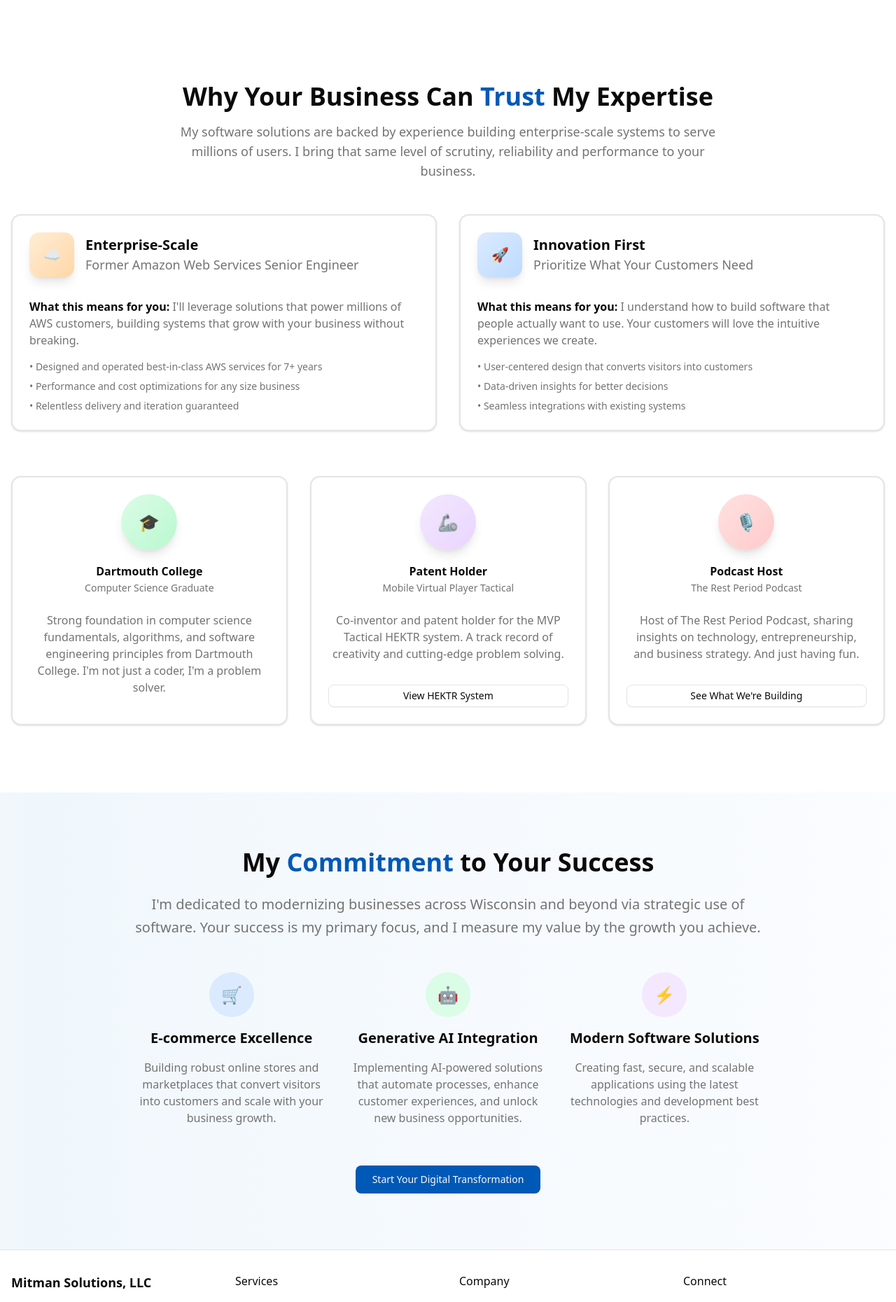
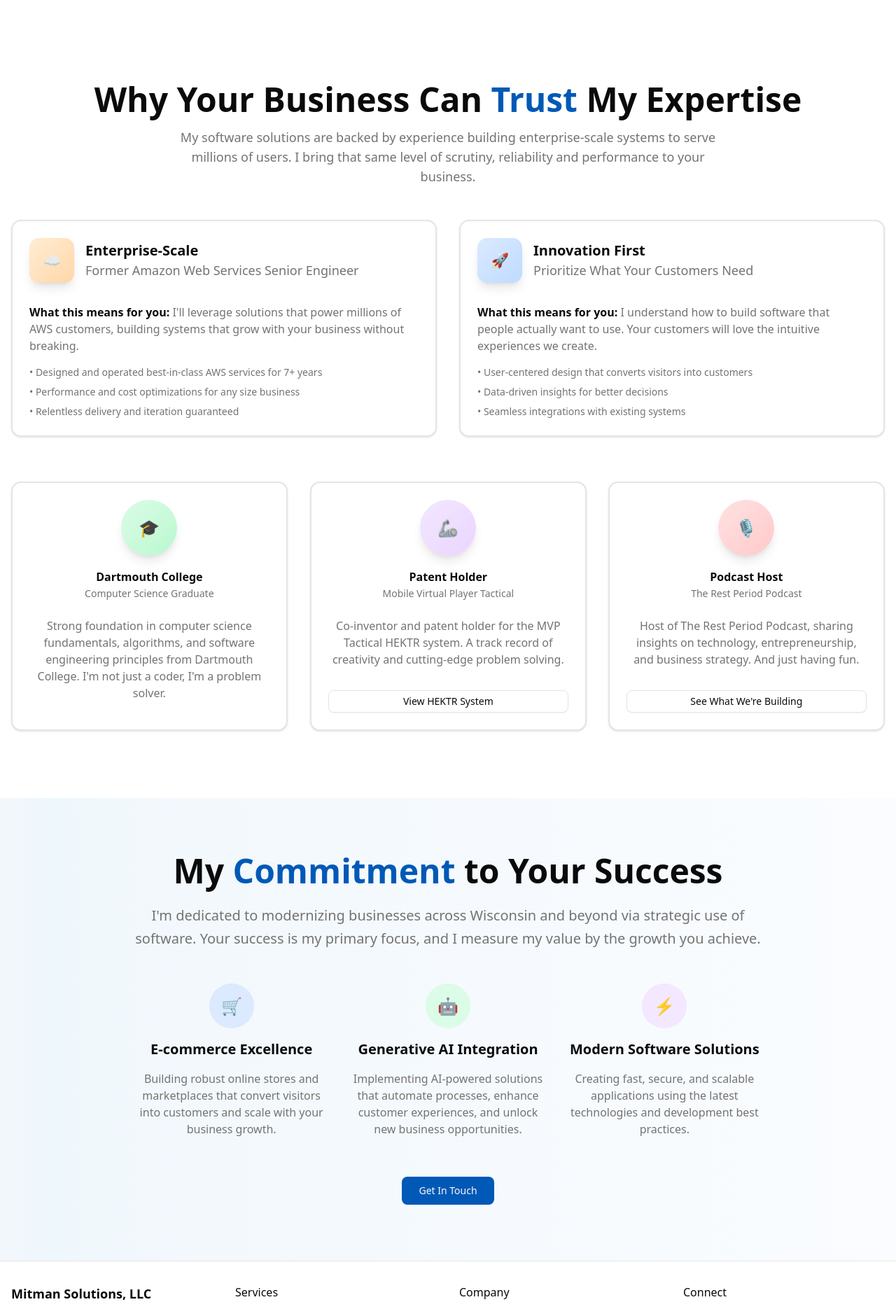
Before and after one commit to mmitman33/mitman-solutions, a Next.js app: page /about in a window 1280 px wide. Shown: the part 736-2596 px from the top of the page at 70% size. Built offline with nearby package versions, Linux system fonts and the light colour scheme.

Commit message:
Fix sizing

```diff
--- a/src/app/about/page.tsx
+++ b/src/app/about/page.tsx
@@ -38,7 +38,7 @@ export default function About() {
       <section className="py-20 lg:py-24">
         <div className="container mx-auto px-4">
         <ScrollAnimation className="text-center space-y-4 mb-12">
-          <h2 className="text-2xl sm:text-3xl lg:text-4xl font-bold text-foreground">
+          <h2 className="text-3xl sm:text-4xl lg:text-5xl font-bold text-foreground">
             Why Your Business Can <span className="text-primary font-extrabold">Trust</span> My Expertise
           </h2>
           <p className="text-lg text-muted-foreground max-w-3xl mx-auto">
@@ -185,7 +185,7 @@ export default function About() {
       <section className="bg-gradient-to-r from-primary/5 to-blue-50/30 py-16 lg:py-20">
         <div className="container mx-auto px-4">
           <div className="max-w-4xl mx-auto text-center space-y-6">
-            <h2 className="text-2xl sm:text-3xl lg:text-4xl font-bold text-foreground">
+            <h2 className="text-3xl sm:text-4xl lg:text-5xl font-bold text-foreground">
               My <span className="text-primary font-extrabold">Commitment</span> to Your Success
             </h2>
             <p className="text-lg sm:text-xl text-muted-foreground leading-relaxed">
@@ -230,7 +230,7 @@ export default function About() {
 
             <div className="pt-8">
               <Button size="lg" className="hover-lift" asChild>
-                <Link href="/contact">Start Your Digital Transformation</Link>
+                <Link href="/contact">Get In Touch</Link>
               </Button>
             </div>
           </div>
--- a/src/app/contact/page.tsx
+++ b/src/app/contact/page.tsx
@@ -98,7 +98,7 @@ export default function Contact() {
             <ScrollAnimation>
               <div className="space-y-8">
                 <div>
-                  <h2 className="text-3xl font-bold mb-4">Send a Message</h2>
+                  <h2 className="text-4xl font-bold mb-4">Send a Message</h2>
                   <p className="text-muted-foreground text-lg">
                     Fill out the form below and I&apos;ll reach out within 24 hours to discuss your business needs.
                   </p>
@@ -207,7 +207,7 @@ export default function Contact() {
             <ScrollAnimation>
               <div className="space-y-8">
                 <div>
-                  <h2 className="text-3xl font-bold mb-4">Get In Touch</h2>
+                  <h2 className="text-4xl font-bold mb-4">Get In Touch</h2>
                   <p className="text-muted-foreground text-lg">
                     Prefer to reach out directly? Use any of the methods below to connect with me.
                   </p>
--- a/src/app/page.tsx
+++ b/src/app/page.tsx
@@ -64,7 +64,7 @@ export default function Home() {
       <section className="py-16 lg:py-20">
         <div className="container mx-auto px-4">
           <ScrollAnimation className="text-center space-y-4 mb-8">
-            <h2 className="text-2xl sm:text-3xl lg:text-4xl font-bold text-foreground">
+            <h2 className="text-3xl sm:text-4xl lg:text-5xl font-bold text-foreground">
               What We <span className="text-primary font-extrabold">Deliver</span>
             </h2>
           </ScrollAnimation>
--- a/src/app/services/page.tsx
+++ b/src/app/services/page.tsx
@@ -44,7 +44,7 @@ export default function Services() {
       <section className="py-16 lg:py-20">
         <div className="container mx-auto px-4">
           <ScrollAnimation className="text-center space-y-4 mb-12">
-                          <h2 className="text-2xl sm:text-3xl lg:text-4xl font-bold text-foreground">
+                          <h2 className="text-3xl sm:text-3xl lg:text-5xl font-bold text-foreground">
                 How We'll <span className="text-primary font-extrabold">Help You Win</span>
               </h2>
             <p className="text-lg text-muted-foreground max-w-2xl mx-auto">
@@ -181,7 +181,7 @@ export default function Services() {
       <section className="bg-gradient-to-r from-slate-50 to-blue-50/30 py-24">
         <div className="container mx-auto px-4">
           <ScrollAnimation className="text-center space-y-4 mb-16">
-            <h2 className="text-3xl lg:text-4xl font-bold">Strategic Technical Consulting</h2>
+            <h2 className="text-4xl lg:text-5xl font-bold">Strategic Technical Consulting</h2>
             <p className="text-xl text-muted-foreground max-w-3xl mx-auto">
               Beyond software development, we provide strategic guidance so you make the right technical decisions and ship products that your customers will love.
             </p>
@@ -259,7 +259,7 @@ export default function Services() {
       <section className="py-24">
         <div className="container mx-auto px-4">
           <ScrollAnimation className="text-center space-y-4 mb-16">
-            <h2 className="text-3xl lg:text-4xl font-bold">Our Process</h2>
+            <h2 className="text-4xl lg:text-5xl font-bold">Our Process</h2>
             <p className="text-xl text-muted-foreground max-w-3xl mx-auto">
               We use proven methodologies that deliver projects on time, within budget, and exceeding expectations.
             </p>
```
